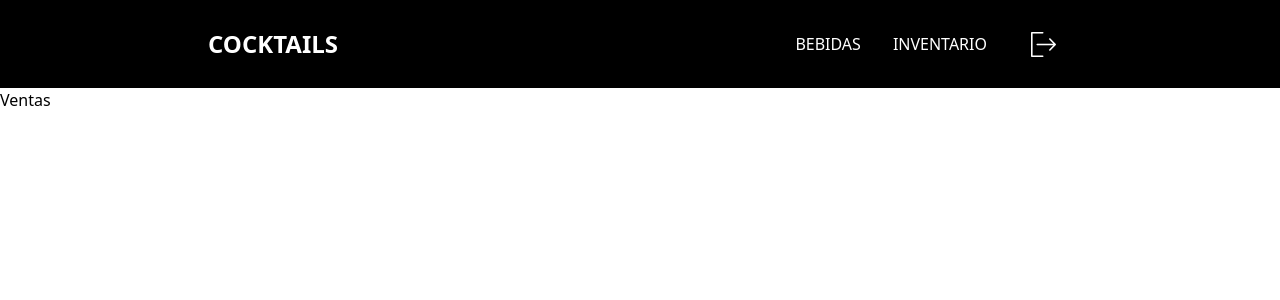
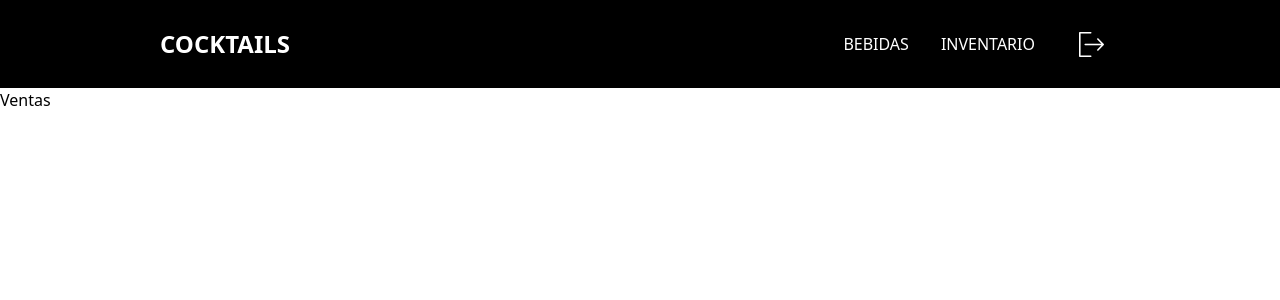
Before and after one commit to davidsilva131/Cocktails-Next, a Next.js app: page /ventas in a window 1280 px wide. Shown: the top 300 px of the page. Built offline with nearby package versions, Linux system fonts and the light colour scheme.

Commit message:
Fix responsive

```diff
--- a/src/components/NavBar.jsx
+++ b/src/components/NavBar.jsx
@@ -7,7 +7,7 @@ const NavBar = () => {
   return (
     <>
       <nav className='bg-black w-full '>
-        <div className='bg-black w-full flex flex-wrap items-center justify-between py-4 px-4 md:px-52'>
+        <div className='bg-black w-full flex flex-wrap items-center justify-between py-4 px-4 md:px-40'>
           <Link
             className='flex items-center justify-start cursor-pointer'
             href='/bebidas'
```
